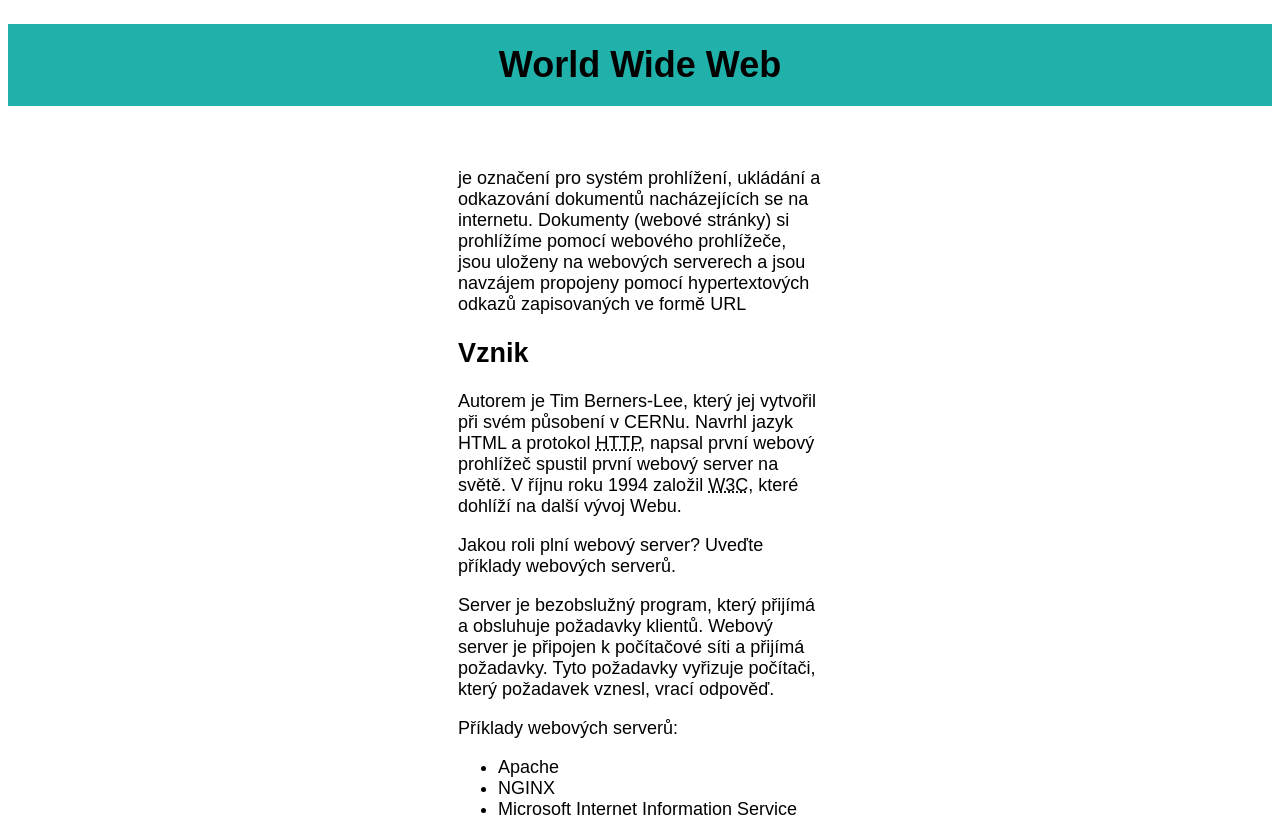
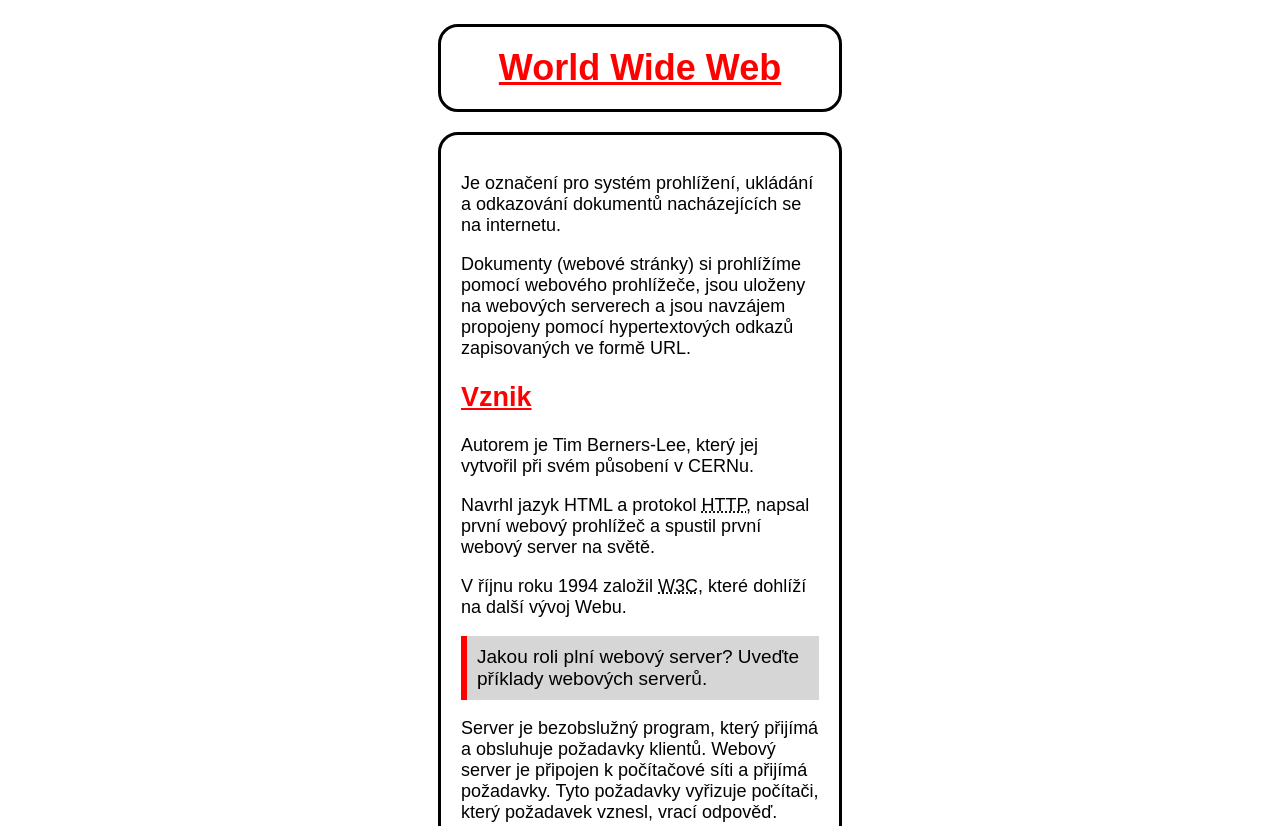
Before and after one commit to matejklimes/www, a plain HTML site: page index.html in a window 1280 px wide. Shown: the top 826 px of the page. Drawn offline with Linux system fonts and the light colour scheme.

Commit message:
2.2.1 - Roughly Decorated

```diff
--- a/index.html
+++ b/index.html
@@ -14,14 +14,16 @@
         <h1>World Wide Web</h1>
     </header>
     <main>
-        <p>je označení pro systém prohlížení, ukládání a odkazování dokumentů nacházejících se na internetu. Dokumenty
-            (webové stránky) si prohlížíme pomocí webového prohlížeče, jsou uloženy na webových serverech a jsou
-            navzájem propojeny pomocí hypertextových odkazů zapisovaných ve formě URL</p>
+        <p>Je označení pro systém prohlížení, ukládání a odkazování dokumentů nacházejících se na internetu. </p>
+        <p>Dokumenty (webové stránky) si prohlížíme pomocí webového prohlížeče, jsou uloženy na webových serverech a
+            jsou navzájem propojeny pomocí hypertextových odkazů zapisovaných ve formě URL. </p>
         <h2>Vznik</h2>
-        <p>Autorem je Tim Berners-Lee, který jej vytvořil při svém působení v CERNu. Navrhl jazyk HTML a protokol
-            <abbr title="Hypertext Transfer Protocol">HTTP</abbr>, napsal první webový prohlížeč spustil první webový
+        <p>Autorem je Tim Berners-Lee, který jej vytvořil při svém působení v CERNu. </p>
+        <p>Navrhl jazyk HTML a protokol
+            <abbr title="Hypertext Transfer Protocol">HTTP</abbr>, napsal první webový prohlížeč a spustil první webový
             server na světě.
-            V říjnu roku 1994 založil <abbr title="World Wide Web Consortium">W3C</abbr>, které dohlíží na další vývoj
+        </p>
+        <p>V říjnu roku 1994 založil <abbr title="World Wide Web Consortium">W3C</abbr>, které dohlíží na další vývoj
             Webu.
         </p>
         <div class="otazka">Jakou roli plní webový server? Uveďte příklady webových serverů. </div>
@@ -60,7 +62,8 @@
         <div class="otazka">Co je HTTP? </div>
         <div class="odpoved">
             <p>HTTP je internetový protokol určený pro komunikaci s WWW servery. Slouží pro přenos hypertextových
-                dokumentů. Společně s elektronickou poštou je HTTP nejvíce používaným protokolem, který se zasloužil o
+                dokumentů. </p>
+            <p>Společně s elektronickou poštou je HTTP nejvíce používaným protokolem, který se zasloužil o
                 obrovský rozmach internetu v posledních letech. </p>
         </div>
         <div class="otazka">Vypište do tabulky stavové kódy HTTP. </div>
@@ -95,15 +98,18 @@
         </div>
         <div class="otazka">Proč se stále častěji využívá protokol HTTPS? </div>
         <div class="odpoved">
-            <p>HTTPS je v informatice protokol umožňující zabezpečenou komunikaci v počítačové síti. HTTPS využívá
+            <p>HTTPS je v informatice protokol umožňující zabezpečenou komunikaci v počítačové síti. </p>
+            <p>Využívá
                 protokol HTTP spolu s protokolem SSL nebo TLS. Díky tomu je bezpečnější, a právě proto se využíva
                 častěji. </p>
         </div>
         <div class="otazka">Co jsou a k čemu slouží tzv. cookies? Připojte obrázek ukazující uložená cookies k některé
             internetové stránce. </div>
-        <div class="odpoved">Jako cookie (anglicky koláček, oplatka, sušenka) se v protokolu HTTP označuje malé množství
-            dat, která WWW server pošle prohlížeči, který je uloží na počítači uživatele. Cookies běžně slouží k
-            rozlišování jednotlivých uživatelů, ukládají se do nich uživatelské předvolby apod..
+        <div class="odpoved">
+            <p>Jako cookie (anglicky koláček, oplatka, sušenka) se v protokolu HTTP označuje malé množství
+            dat, která WWW server pošle prohlížeči, který je uloží na počítači uživatele. </p>
+            <p>Cookies běžně slouží k
+            rozlišování jednotlivých uživatelů, ukládají se do nich uživatelské předvolby apod..</p>
             <figure>
                 <img src="images/cookies.png" alt="Uložené cookies v prohlížeči" />
             </figure>
@@ -118,10 +124,11 @@
             </ul>
         </div>
         <div class="otazka">Vysvětlete zkratku HTML a pojem hypertext. </div>
-        <div class="odpoved">HTML je zkratka pro Hypertext Markup Language, což je název značkovacího jazyka používaného
-            pro tvorbu webových stránek, které jsou propojeny hypertextovými odkazy. Hypertext je způsob strukturování
+        <div class="odpoved"><p>HTML je zkratka pro Hypertext Markup Language, což je název značkovacího jazyka používaného
+            pro tvorbu webových stránek, které jsou propojeny hypertextovými odkazy.
+            <p>Hypertext je způsob strukturování
             textu, který není lineární. Obsahuje tzv. hyperlinky neboli česky (hypertextové) odkazy. Nejznámějším
-            takovým systémem je World Wide Web. </div>
+            takovým systémem je World Wide Web. </p></div>
     </main>
     <footer>
         <hr>
--- a/styles/styles.css
+++ b/styles/styles.css
@@ -3,13 +3,35 @@ body {
     font-family: Arial, Helvetica, sans-serif;
 }
 main {
-    padding: 20px 450px;
+    margin-left: 430px;
+    margin-right: 430px;
+    margin-bottom: 20px;
+    border: 3px solid black;
+    border-radius: 20px;
+    padding: 20px 20px;
 }
 h1 {
-    background-color: lightseagreen;
-    padding: 20px 20px;
+    padding: 3px 20px;
     text-align: center;
+    color: red;
+    text-decoration: underline;
+    border: 3px solid black;
+    border-radius: 20px;
+    margin-left: 430px;
+    margin-right: 430px;
+    margin-bottom: 20px;
+    padding: 20px 0px;
 }
 footer {
     text-align: center;
 }
+.otazka {
+    background-color: rgb(214, 214, 214);
+    padding: 10px 10px;
+    border-left: 6px solid red;
+    font-size: 19px;
+}
+h2 {
+    color:red;
+    text-decoration: underline;
+}
```
